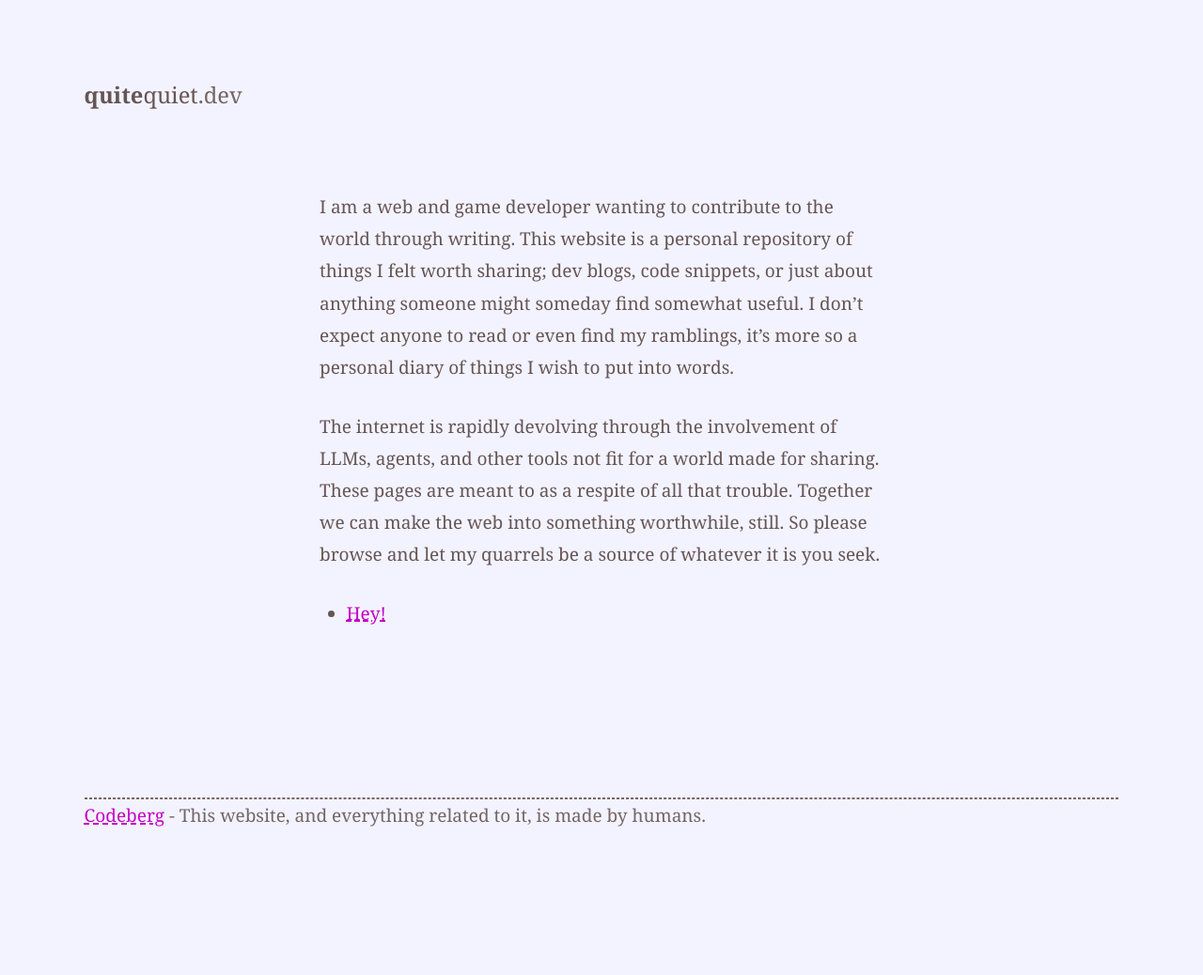
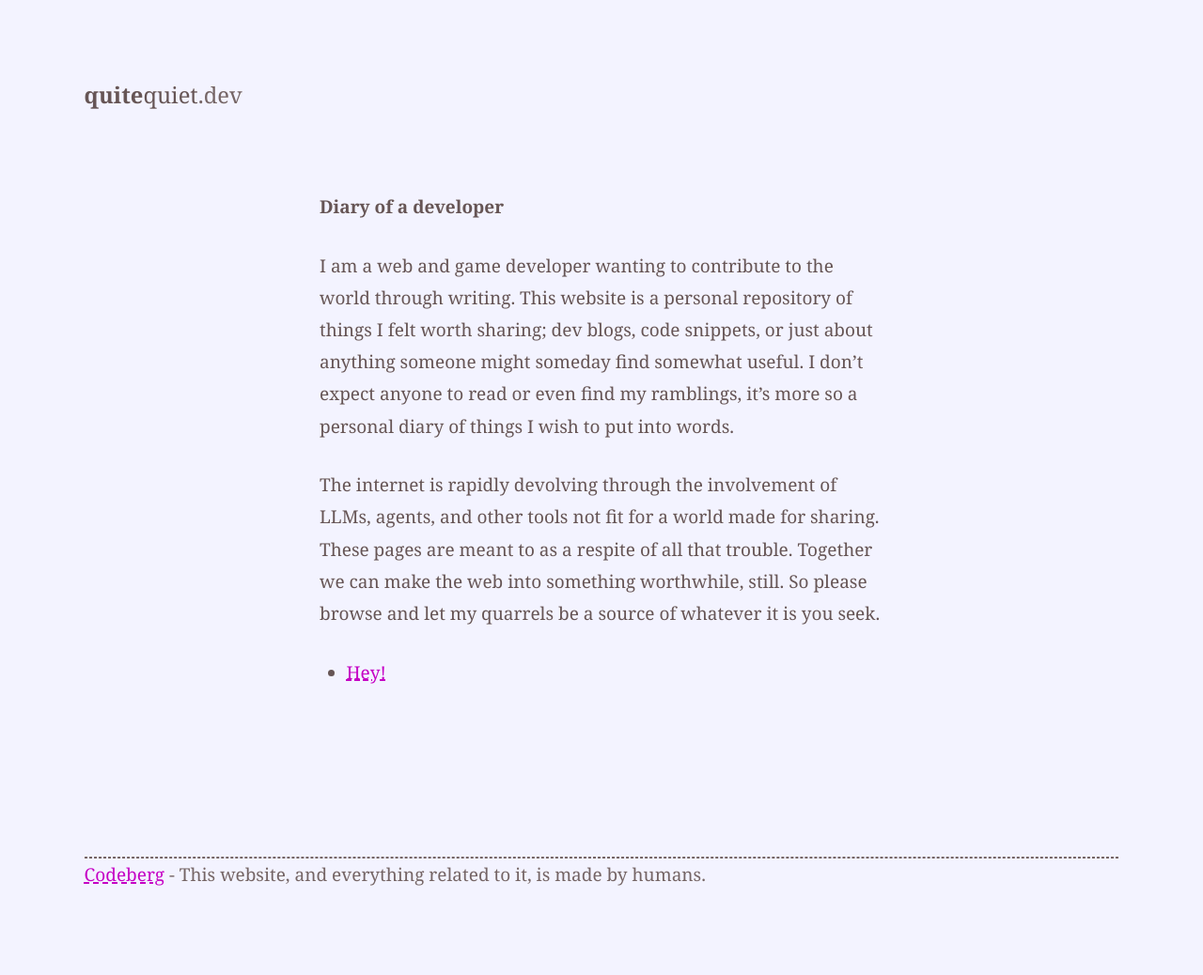
Before and after one commit to Mitcheljager/quitequiet.dev, a Jekyll site: the page built from index.md, in a window 1280 px wide. Shown: the whole page at 94% size. Built offline with Jekyll 4.4.1, drawn with Linux system fonts in a browser that asks for light colours; before the commit the page ends 975 px from its top, so only the background shows below that.

Commit message:
chore: Add heading to index

```diff
--- a/index.md
+++ b/index.md
@@ -2,6 +2,8 @@
 layout: default
 title: "Developing developer"
 ---
+
+<strong aria-role="heading" aria-level="1">Diary of a developer</strong>
 
 I am a web and game developer wanting to contribute to the world through writing. This website is a personal repository of things I felt worth sharing; dev blogs, code snippets, or just about anything someone might someday find somewhat useful. I don't expect anyone to read or even find my ramblings, it's more so a personal diary of things I wish to put into words.
 
```
